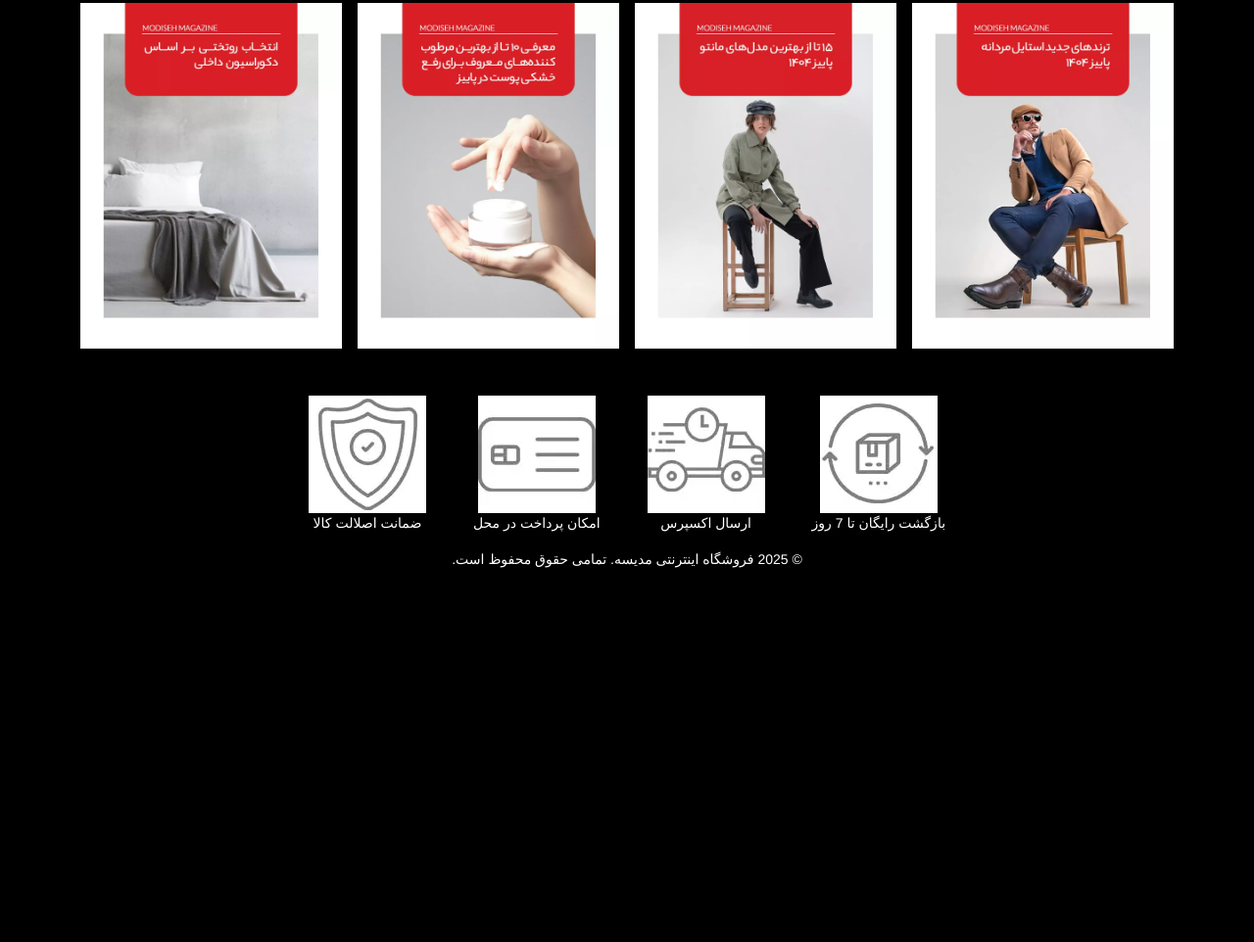
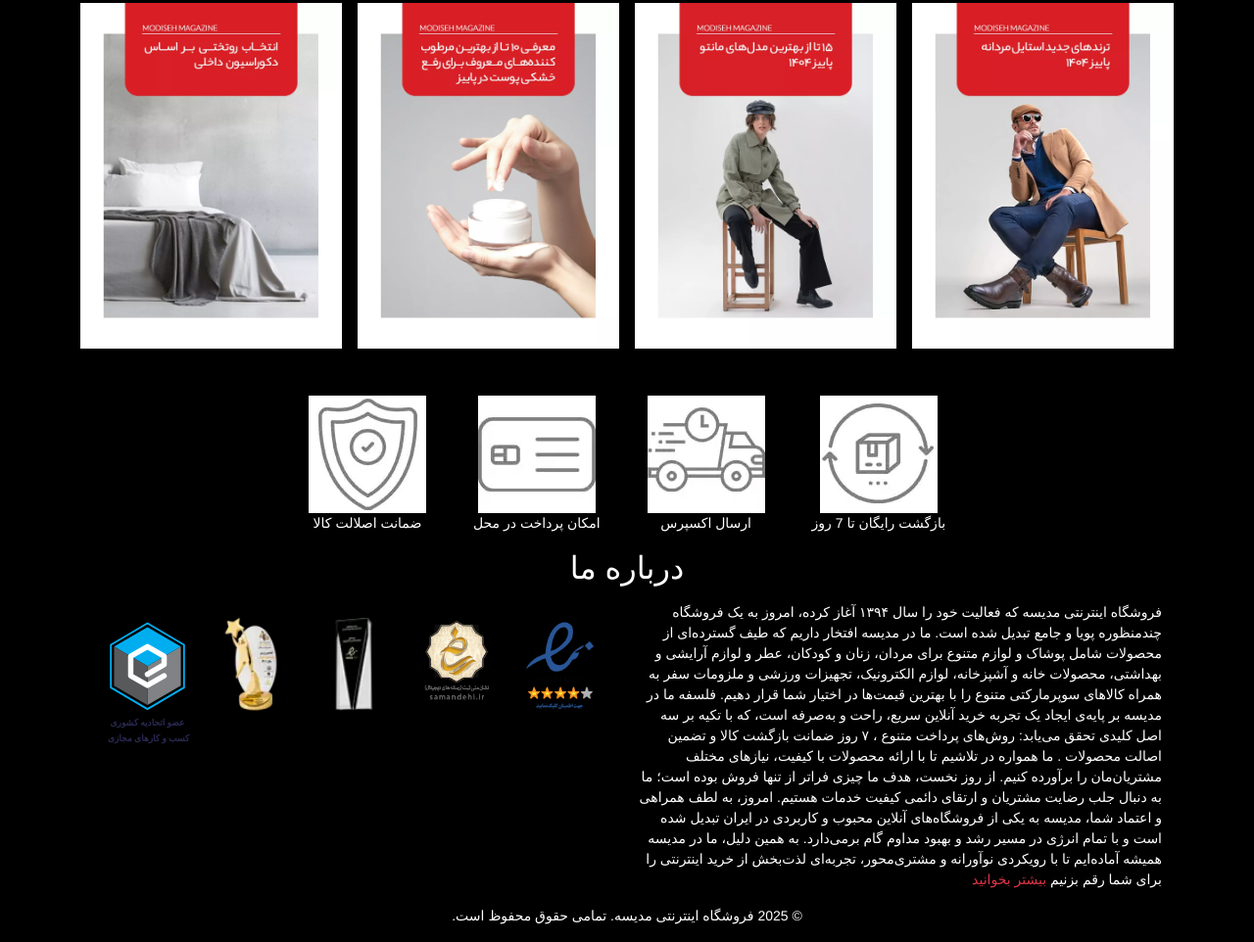
Before and after one commit to KiashaSilenT/Modiseh-Project, a website built with Vite: page Modiseh-Project/index.html in a window 1280 px wide. Shown: the part 1990-2952 px from the top of the page at 98% size. Before the commit the page ends 2588 px from the top, so only its background shows below. Built offline with nearby package versions, Linux system fonts and the light colour scheme; files whose address does not match are found by name.

Commit message:
Footer Finish

```diff
--- a/Modiseh-Project/index.html
+++ b/Modiseh-Project/index.html
@@ -327,6 +327,51 @@
             <p>ضمانت اصلالت کالا</p>
           </div>
         </div>
+        <div class="container">
+          <h2>درباره ما</h2>
+          <div class="row mt-3">
+            <div class="col-md-6">
+              <p class="text-end">
+                فروشگاه اینترنتی مدیسه که فعالیت خود را سال ۱۳۹۴ آغاز کرده،
+                امروز به یک فروشگاه چندمنظوره پویا و جامع تبدیل شده است. ما در
+                مدیسه افتخار داریم که طیف گسترده‌ای از محصولات شامل پوشاک و
+                لوازم متنوع برای مردان، زنان و کودکان، عطر و لوازم آرایشی و
+                بهداشتی، محصولات خانه و آشپزخانه، لوازم الکترونیک، تجهیزات ورزشی
+                و ملزومات سفر به همراه کالاهای سوپرمارکتی متنوع را با بهترین
+                قیمت‌ها در اختیار شما قرار دهیم. فلسفه ما در مدیسه بر پایه‌ی
+                ایجاد یک تجربه خرید آنلاین سریع، راحت و به‌صرفه است، که با تکیه
+                بر سه اصل کلیدی تحقق می‌یابد: روش‌های پرداخت متنوع ، ۷ روز ضمانت
+                بازگشت کالا و تضمین اصالت محصولات . ما همواره در تلاشیم تا با
+                ارائه محصولات با کیفیت، نیازهای مختلف مشتریان‌مان را برآورده
+                کنیم. از روز نخست، هدف ما چیزی فراتر از تنها فروش بوده است؛ ما
+                به دنبال جلب رضایت مشتریان و ارتقای دائمی کیفیت خدمات هستیم.
+                امروز، به لطف همراهی و اعتماد شما، مدیسه به یکی از فروشگاه‌های
+                آنلاین محبوب و کاربردی در ایران تبدیل شده است و با تمام انرژی در
+                مسیر رشد و بهبود مداوم گام برمی‌دارد. به همین دلیل، ما در مدیسه
+                همیشه آماده‌ایم تا با رویکردی نوآورانه و مشتری‌محور، تجربه‌ای
+                لذت‌بخش از خرید اینترنتی را برای شما رقم بزنیم
+                <a href="#" class="text-danger">بیشتر بخوانید </a>
+              </p>
+            </div>
+            <div class="col-md-6 d-flex flex-row justify-content-around p-3">
+              <div class="col-2">
+                <img class="w-100" src="./public/img/1.png" alt="" />
+              </div>
+              <div class="col-2">
+                <img class="w-100" src="./public/img/2.png" alt="" />
+              </div>
+              <div class="col-2">
+                <img class="w-100" src="./public/img/3.webp" alt="" />
+              </div>
+              <div class="col-2">
+                <img class="w-100" src="./public/img/4.webp" alt="" />
+              </div>
+              <div class="col-2">
+                <img class="w-100" src="./public/img/5.svg" alt="" />
+              </div>
+            </div>
+          </div>
+        </div>
         <p>© 2025 فروشگاه اینترنتی مدیسه. تمامی حقوق محفوظ است.</p>
       </div>
     </footer>
```
Also changed, not shown: Modiseh-Project/public/img/1.png (added), Modiseh-Project/public/img/2.png (added), Modiseh-Project/public/img/3.webp (added), Modiseh-Project/public/img/4.webp (added), Modiseh-Project/public/img/5.svg (added).
